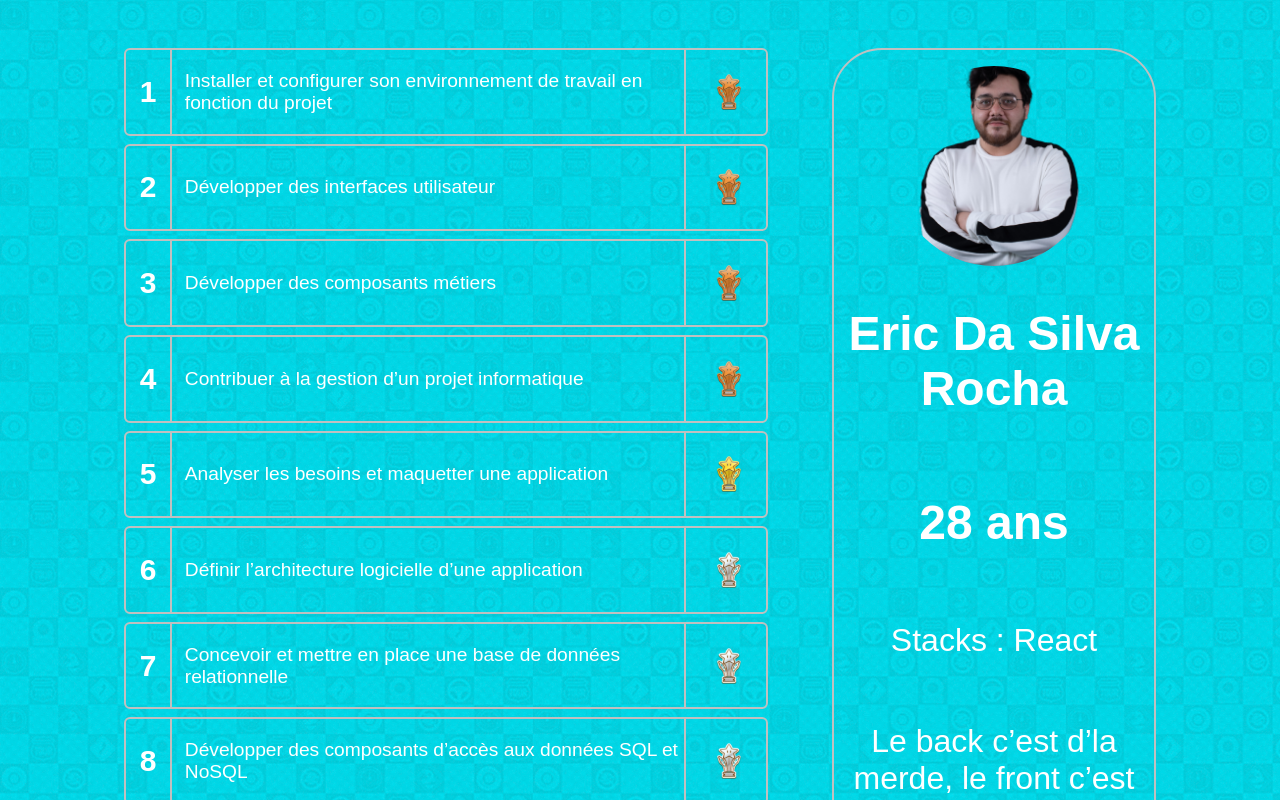
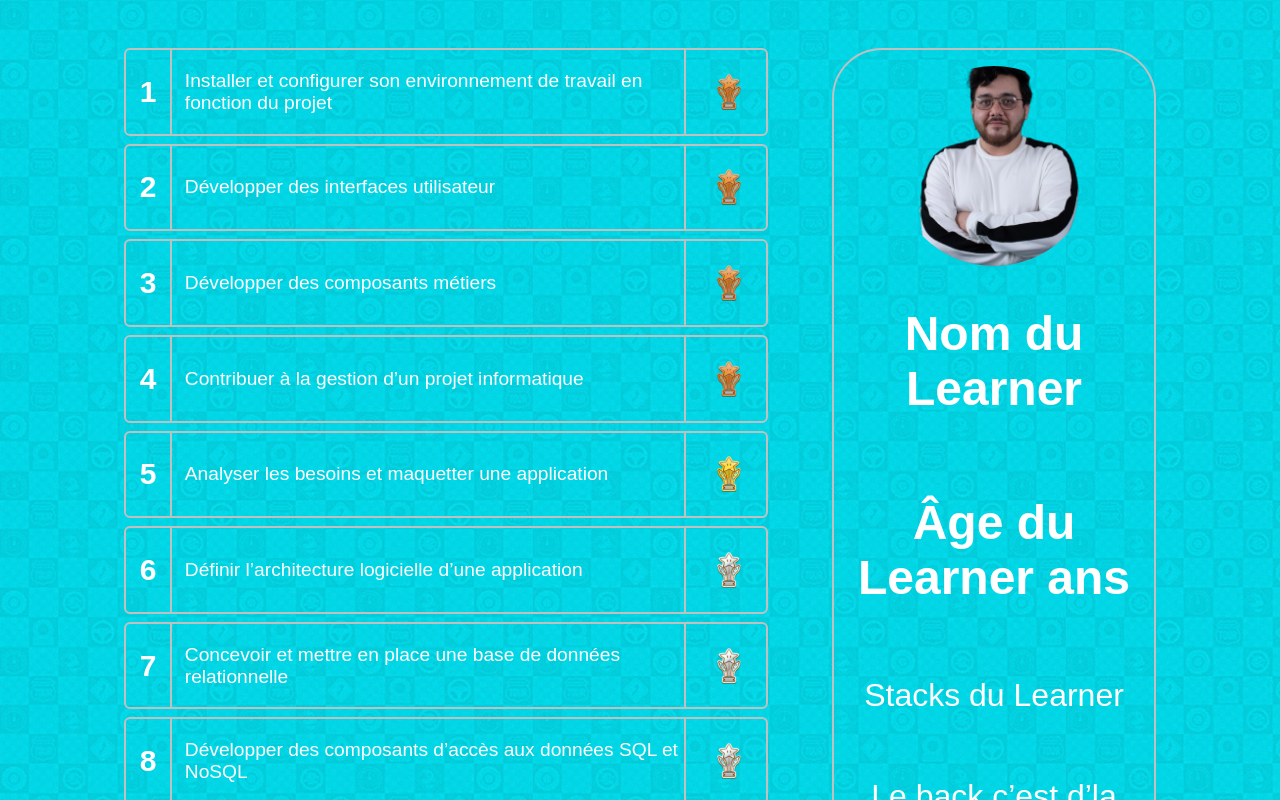
Before and after one commit to 2024-cda-boulogne/skilltree-kga, a React (Create React App) app in the folder skilltree/: page /details in a window 1280 px wide. Shown: the top 800 px of the page. Built offline with nearby package versions, Linux system fonts and the light colour scheme.

Commit message:
add Voir+ div droite local storage

```diff
--- a/skilltree/src/pages/Details.jsx
+++ b/skilltree/src/pages/Details.jsx
@@ -2,11 +2,14 @@ import React, { useEffect } from 'react';
 import '../Details.css';
 
 function Details() {
+    const selectedLearner = JSON.parse(localStorage.getItem('selectedLearner'));
+
     useEffect(() => {
         const audio = new Audio('./Détails.mp3');
         audio.loop = true; // Active la boucle
         audio.play();
-
+        const selectedLearner = JSON.parse(localStorage.getItem('selectedLearner'));
+        console.log("Selected learner:", selectedLearner);
     }, []);
 
     return (
@@ -91,11 +94,12 @@ function Details() {
                 </div>
             </section>
             <section id='Card'>
-                <img className='CardIMG' src="./eric.png" alt="" />
-                <h1 className='CardName'>Eric Da Silva Rocha</h1>
-                <h2 className='CardAge'>28 ans</h2>
-                <p className='CardStacks'>Stacks : React</p>
-                <p>Le back c’est d’la merde, le front c’est bien </p>
+            <img className='CardIMG' src={selectedLearner ? selectedLearner.url : "./eric.png"} alt="" />
+                <h1 className='CardName'>{selectedLearner ? selectedLearner.name : 'Nom du Learner'}</h1>
+                <h2 className='CardAge'>{selectedLearner ? selectedLearner.age : 'Âge du Learner'} ans </h2>
+                {/* Utilisez la stack du learner sélectionné pour le p */}
+                <p className='CardStacks'>{selectedLearner ? `Stacks : ${selectedLearner.stacks}` : 'Stacks du Learner'}</p>
+                <p>{selectedLearner ? selectedLearner.quote : 'Le back c’est d’la merde, le front c’est bien'}</p>
             </section>
         </div>
     );
--- a/skilltree/src/pages/Home.jsx
+++ b/skilltree/src/pages/Home.jsx
@@ -13,6 +13,7 @@ function Home() {
   const [category1Skills, setCategory1Skills] = useState(null); // Ajout de l'état pour les compétences de la catégorie 1
   const [category2Skills, setCategory2Skills] = useState([]);
   const [category3Skills, setCategory3Skills] = useState([]);
+  const [selectedLearner, setSelectedLearner] = useState(null);
 
 
   useEffect(() => {
@@ -103,10 +104,17 @@ function Home() {
       );
       setFilteredDataCategory3(filteredDataCategory3);
       console.log("Filtered Data Category 3:", filteredDataCategory3);
+
+      // Stocker les données récupérées dans le local storage
+      localStorage.setItem('fetchedData', JSON.stringify(fetchedData));
+      localStorage.setItem('filteredDataCategory1', JSON.stringify(filteredDataCategory1));
+      localStorage.setItem('filteredDataCategory2', JSON.stringify(filteredDataCategory2));
+      localStorage.setItem('filteredDataCategory3', JSON.stringify(filteredDataCategory3));
     } catch (error) {
       console.error("Error fetching data from 'obtain' table:", error.message);
     }
   };
+
 
 
   const musicUrls = [
@@ -136,15 +144,23 @@ function Home() {
     if (index !== -1) {
       const learnerId = data[index].id;
       console.log("Learner ID:", learnerId);
+      setSelectedLearner(data[index]);
 
       if (selectedDivIndex !== index) {
         console.log("New div clicked, updating selected data.");
         setSelectedDivIndex(index);
+        setSelectedLearner(data[index]); // Mettre à jour les données sélectionnées
         await fetchDataObtain(learnerId);
+
+        // Stocker les données sélectionnées dans le local storage
+        localStorage.setItem('selectedLearner', JSON.stringify(data[index]));
       } else {
         console.log("Same div clicked again, resetting selected data and index.");
         setSelectedDivIndex(null);
-        setSelectedData(null);
+        setSelectedLearner(null); // Réinitialiser les données sélectionnées
+
+        // Supprimer les données du local storage lorsqu'elles sont réinitialisées
+        localStorage.removeItem('selectedLearner');
       }
     }
   };
@@ -218,7 +234,7 @@ function Home() {
           <p className='text-white'>NOM</p>
         </div>
         <div className='more-window'>
-          <a className='text-yellow' href="/Details">VOIR +</a>
+        <a className='text-yellow' href="/Details" state={{ selectedLearner }}>VOIR +</a>
         </div>
       </div>
     </div>
```
